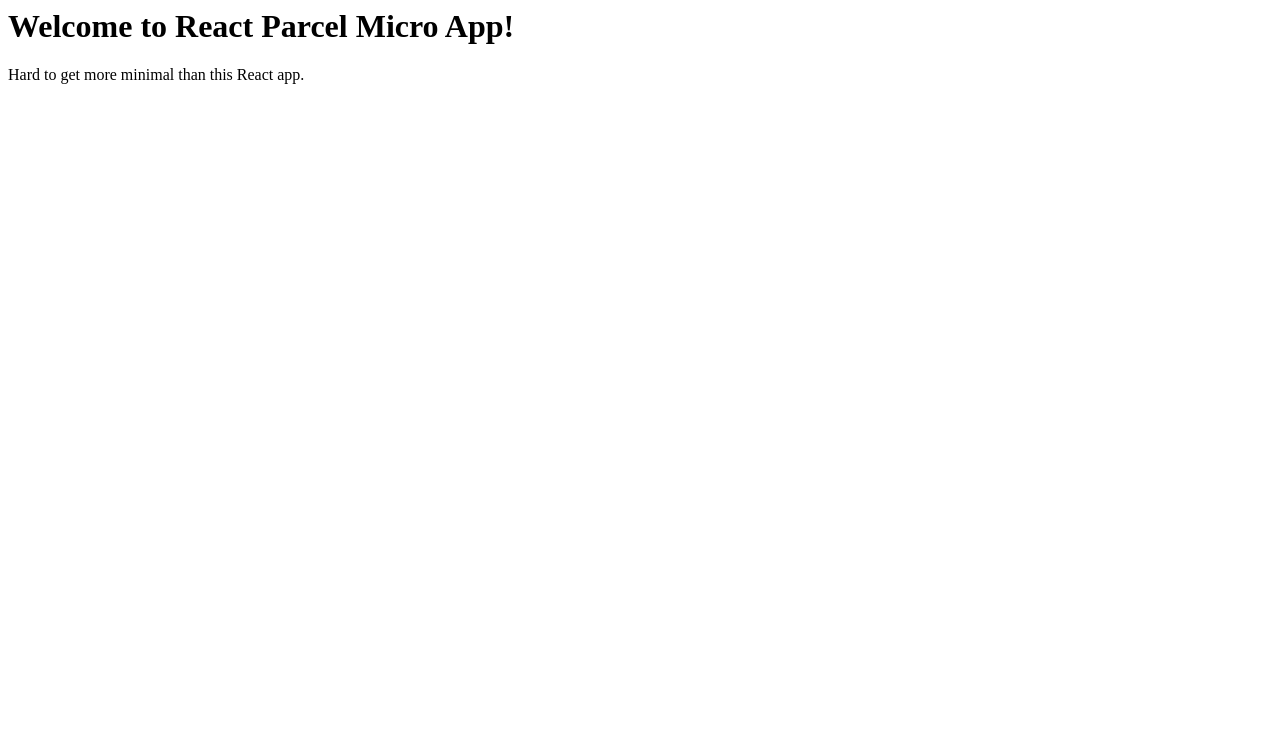
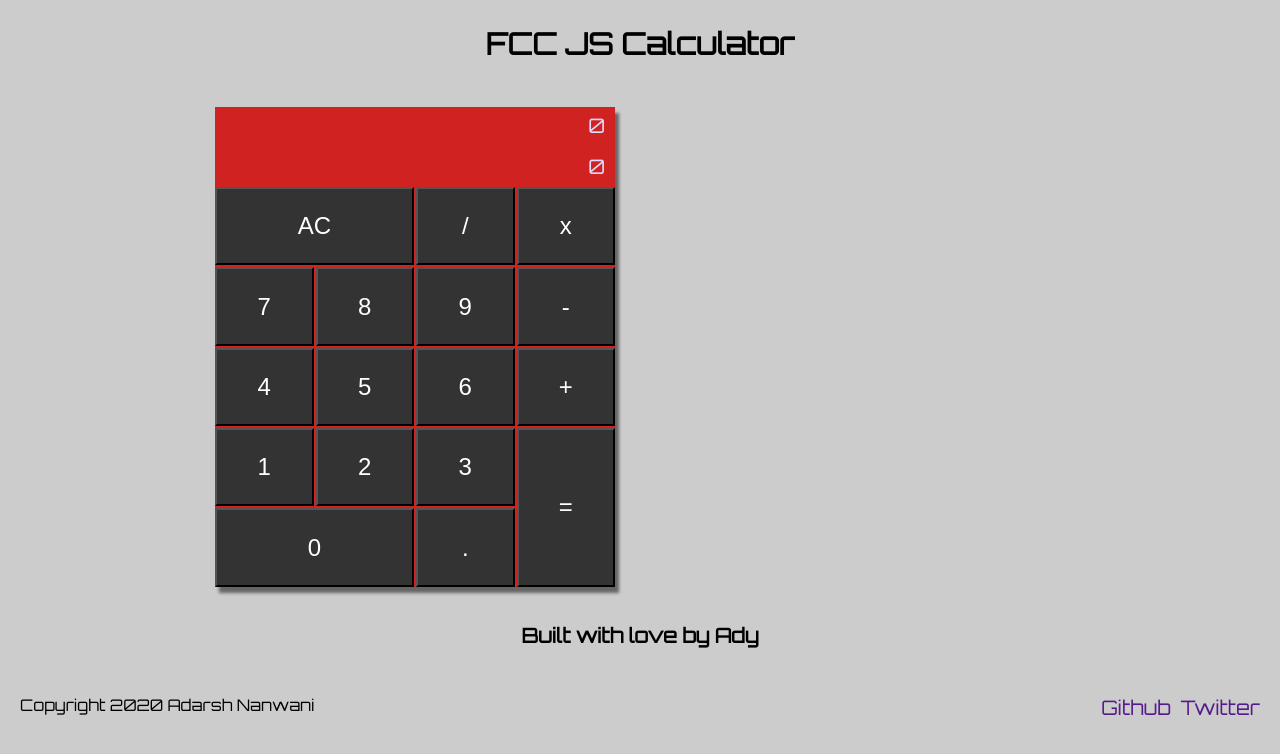
Before and after one commit to adarshnanwani/fcc-js-calculator, a React (Vite) app: page / in a window 1280 px wide. Shown: the top 754 px of the page. Built offline with nearby package versions, Linux system fonts and the light colour scheme.

Commit message:
Add basic structure to app.

```diff
--- a/index.html
+++ b/index.html
@@ -1,6 +1,12 @@
-<html>
+<!DOCTYPE html>
+<html lang="en">
   <head>
-    <title>React Parcel Micro App</title>
+    <meta charset="UTF-8" />
+    <meta name="viewport" content="width=device-width, initial-scale=1.0" />
+    <meta http-equiv="X-UA-Compatible" content="ie=edge" />
+    <link href="https://fonts.googleapis.com/css?family=Orbitron&display=swap" rel="stylesheet">
+    <link rel="stylesheet" href="index.css">
+    <title>FCC JS Calculator</title>
   </head>
   <body>
     <div id="root"></div>
--- a/src/App.js
+++ b/src/App.js
@@ -1,8 +1,12 @@
 import React from "react";
+import Navbar from "./components/Navbar";
+import Main from "./components/Main";
+import Footer from "./components/Footer";
 
 export default () => (
-  <>
-    <h1>Welcome to React Parcel Micro App!</h1>
-    <p>Hard to get more minimal than this React app.</p>
-  </>
+  <div>
+    <Navbar />
+    <Main />
+    <Footer />
+  </div>
 );
--- /dev/null
+++ b/src/components/Calculator.js
@@ -0,0 +1,32 @@
+import React, { Component } from "react";
+
+class Calculator extends Component {
+  state = {};
+  render() {
+    return (
+      <section className="calculator">
+        <section id="result">0</section>
+        <section id="display">0</section>
+        <button id="equals">=</button>
+        <button id="clear">AC</button>
+        <button id="add">+</button>
+        <button id="subtract">-</button>
+        <button id="multiply">x</button>
+        <button id="divide">/</button>
+        <button id="one">1</button>
+        <button id="two">2</button>
+        <button id="three">3</button>
+        <button id="four">4</button>
+        <button id="five">5</button>
+        <button id="six">6</button>
+        <button id="seven">7</button>
+        <button id="eight">8</button>
+        <button id="nine">9</button>
+        <button id="zero">0</button>
+        <button id="decimal">.</button>
+      </section>
+    );
+  }
+}
+
+export default Calculator;
--- /dev/null
+++ b/src/components/Footer.js
@@ -0,0 +1,21 @@
+import React from "react";
+
+const Footer = () => {
+  return (
+    <footer>
+      <div className="grid">
+        <p className="copyright">Copyright 2020 Adarsh Nanwani</p>
+        <ul className="social">
+          <li>
+            <a href="">Github</a>
+          </li>
+          <li>
+            <a href="">Twitter</a>
+          </li>
+        </ul>
+      </div>
+    </footer>
+  );
+};
+
+export default Footer;
--- /dev/null
+++ b/src/components/Main.js
@@ -0,0 +1,11 @@
+import React from "react";
+import Calculator from "./Calculator";
+
+const Main = () => {
+  return <section className="grid main">
+    <Calculator/>
+    <h4>Built with love by Ady</h4>
+  </section>;
+};
+
+export default Main;
--- /dev/null
+++ b/src/components/Navbar.js
@@ -0,0 +1,11 @@
+import React from "react";
+
+const Navbar = () => {
+  return (
+    <nav className="site-nav grid">
+      <h1>FCC JS Calculator</h1>
+    </nav>
+  );
+};
+
+export default Navbar;
```
Also changed, not shown: src/store/actions.js (added), src/store/reducers.js (added), src/store/store.js (added).
